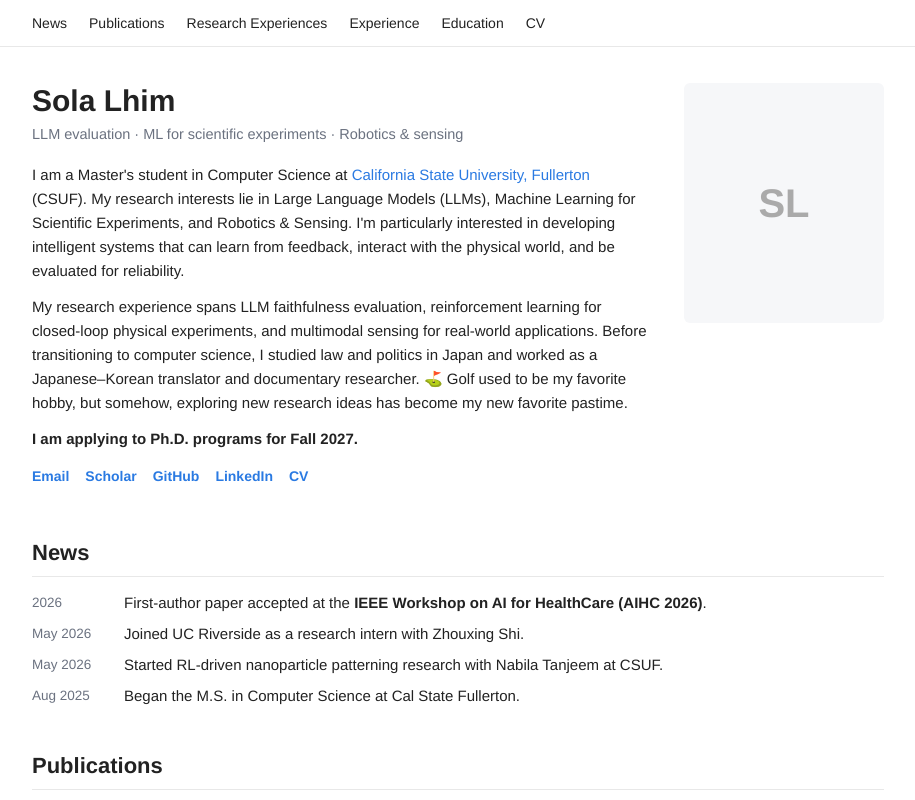
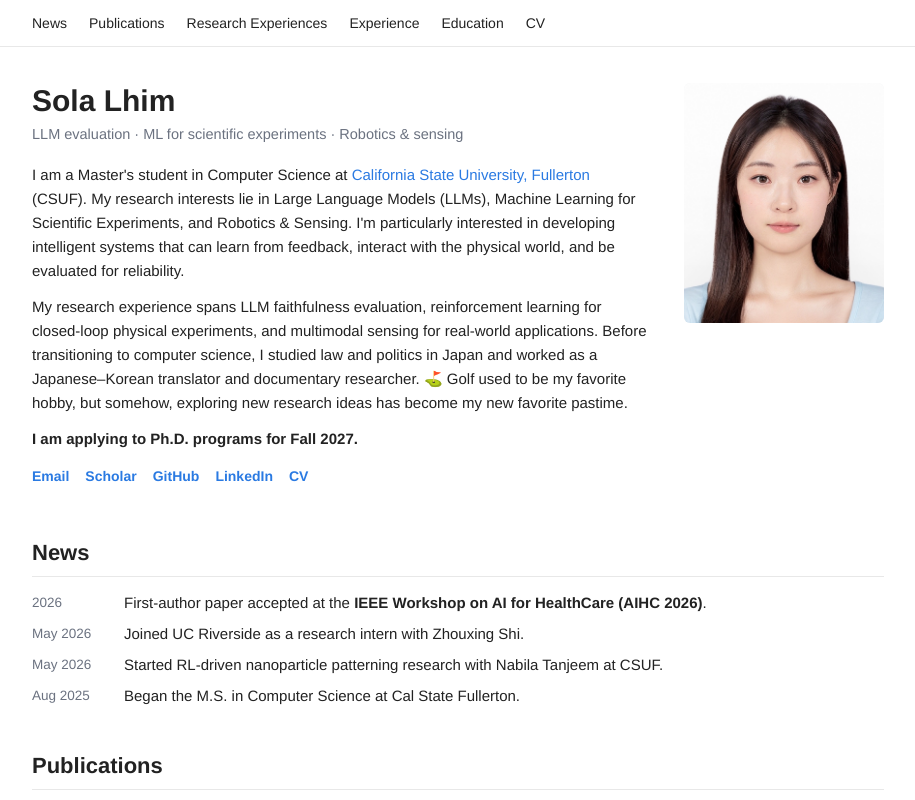
Before and after one commit to pooloom69/slhim, a plain HTML site: page index.html in a window 1280 px wide. Shown: the top 800 px of the page, without its empty margins (182-1097 px from the left). Drawn offline with Linux system fonts and the light colour scheme.

Commit message:
Update image source path for profile picture

```diff
--- a/index.html
+++ b/index.html
@@ -167,7 +167,7 @@
       </div>
     </div>
 
-    <img class="photo" src="profile.JPG" alt="Sola Lhim"
+    <img class="photo" src="images/profile.JPG" alt="Sola Lhim"
          onerror="this.replaceWith(Object.assign(document.createElement('div'),{className:'photo placeholder',textContent:'SL'}))">
   </header>
 
```
